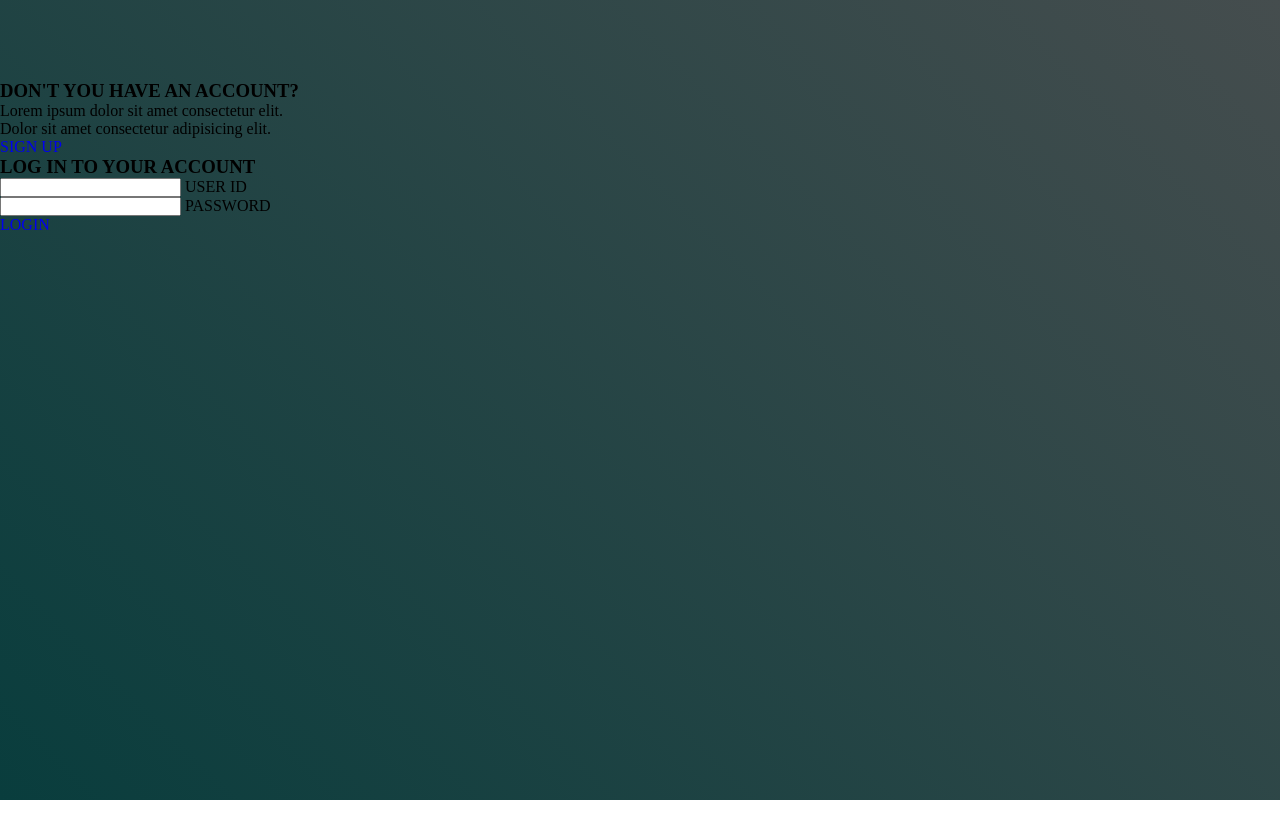
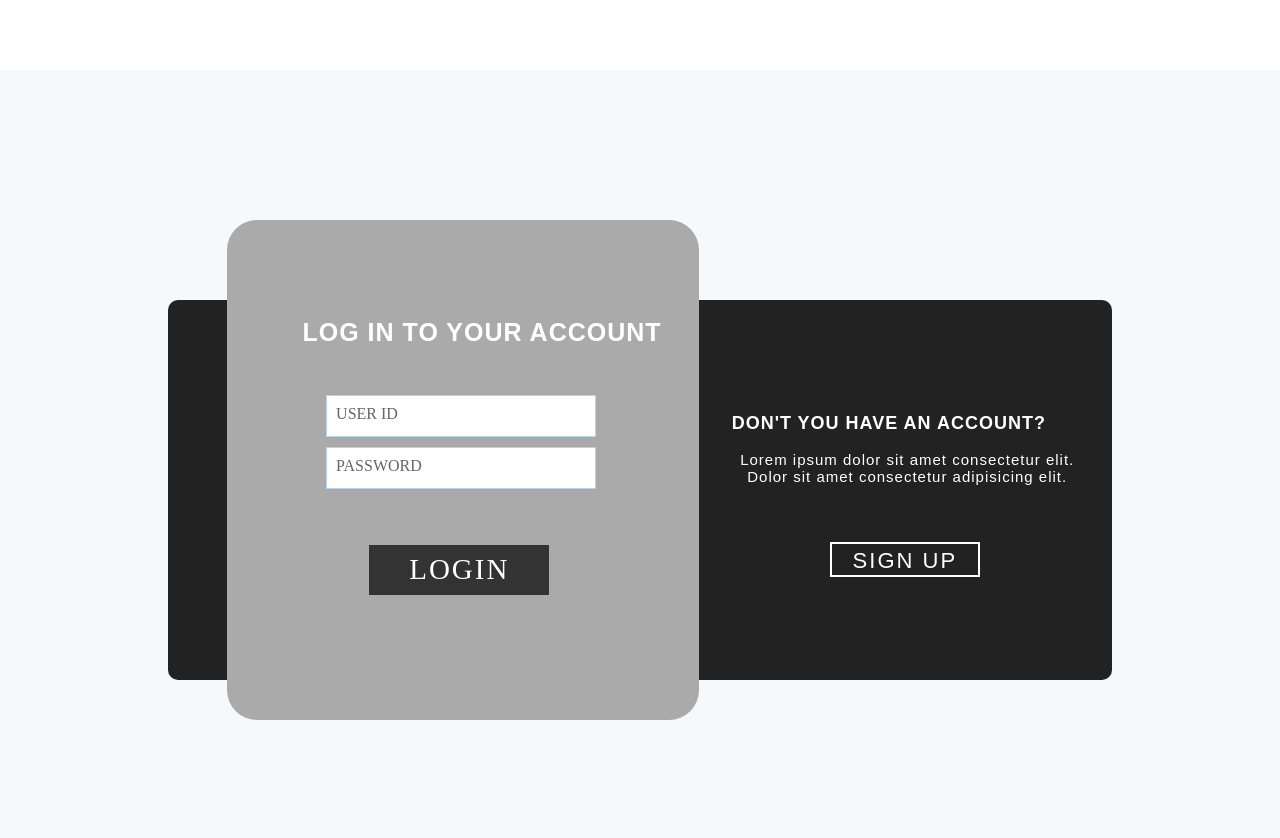
Before and after one commit to dcodelabTutor/login_page, a plain HTML site: page index.html in a window 1280 px wide. Before the commit the page ends 800 px from the top, so only its background shows below. Drawn offline with Linux system fonts and the light colour scheme.

Commit message:
레이아웃수정css

```diff
--- a/scss/style.scss
+++ b/scss/style.scss
@@ -13,135 +13,148 @@ ol {
 a {
 	text-decoration: none;
 }
-.login {
+#utilLogin {
 	width: 100%;
-	height: 100vh;
-	background: linear-gradient(45deg, #093d3d, #454d4e);
-	position: relative;
-	overflow: hidden;
-	padding-top: 10vh;
+	height: 100%;
+	margin-top: 50px;
+	background: rgba(229, 241, 248, 0.4);
+
 	.inner {
 		width: 1180px;
-		height: 80vh;
-		background: #eee;
+		height: 1000px;
 		margin: 0 auto;
-		.con {
-			width: 100%;
-			height: 100%;
+		margin-top: 70px;
+		position: relative;
+		padding: 50px 0;
+		overflow: hidden;
+		padding-top: 15vh;
 
-			&::after {
-				content: '';
-				display: block;
-				clear: both;
+		.loginTojoin {
+			width: 80%;
+			height: 380px;
+			background: #222;
+			border-radius: 10px;
+			position: absolute;
+			top: 23%;
+			left: 10%;
+			text-align: right;
+			padding: 50px;
+
+			h1 {
+				font: bold 18px/1 'arial';
+				color: #fff;
+				margin-bottom: 10px;
+				position: absolute;
+				top: 30%;
+				right: 7%;
+				letter-spacing: 1px;
 			}
-			.loginVisual {
-				width: 50%;
-				height: 100%;
-				float: left;
-				background: #195158;
-				position: relative; //추가
-				overflow: hidden; //추가
-				.logo {
-					width: 40%;
+			p {
+				font: 15px/1.1 'arial';
+				color: #fff;
+				margin-bottom: 10px;
 				position: absolute;
 				top: 40%;
-					left: 50%;
-					transform: translateX(-50%);
-					img {
-						width: 100%;
-						height: 100%;
-						object-fit: cover;
+				right: 4%;
+				text-align: center;
+				letter-spacing: 1px;
+			}
+			a {
+				display: block;
+				position: absolute;
+				bottom: 27%;
+				right: 14%;
+				font: 22px/1.5 'arial';
+				color: #fff;
+				border: 2px solid #fff;
+				width: 150px;
+				height: 35px;
+				text-align: center;
+				transform: 0.5s;
+				letter-spacing: 2px;
+				&:hover {
+					color: rgb(179, 215, 232);
+					background: #fff;
 				}
 			}
-				.bottomVisual {
-					width: 100%;
+		}
+
+		.loginInfo {
+			width: 40%;
+			height: 500px;
+			background: #aaa;
+			border-radius: 30px;
 			position: absolute;
-					bottom: 0px;
-					left: 0px;
-
-					img {
-						width: 100%;
-						height: 100%;
-						object-fit: cover;
-					}
-				}
-				.reflection {
-					width: 100%;
-					height: 100%;
+			top: 15%;
+			left: 15%;
+			text-align: center;
+			h1 {
+				font: bold 25px/1 'arial';
+				color: #fff;
+				margin-bottom: 10px;
 				position: absolute;
-					top: -20%;
-					img {
-						width: 100%;
-						height: 100%;
-						object-fit: cover;
-						filter: blur(4px) invert(30%);
-					}
-				}
-				.sun {
-					width: 300px;
-					height: 300px;
-					position: absolute;
-					margin-top: -100px;
-					margin-left: -100px;
-				}
-			}
-			.loginInfo {
-				width: 50%;
-				height: 100%;
-				float: left;
-				position: relative;
-				h1 {
-					width: 100%;
-					font: 100px/1 'Orbitron';
-					text-align: center;
-					position: absolute;
-					top: 40%;
-					left: 50%;
-					transform: translate(-50%, -80%);
+				top: 20%;
+				left: 16%;
+				letter-spacing: 1px;
 			}
 			.loginBox {
 				position: absolute;
-					top: 50%;
-					left: 50%;
-					transform: translate(-50%, -20%);
+				top: 35%;
+				left: 21%;
+			}
 			.inputBox {
-						position: relative;
 				input {
-							width: 100%;
-							padding: 10px;
-							border: 1px solid #093d3d;
-							background: #fff;
-							border-radius: 5px;
-							//outline: none;
-							color: #195158;
-							font-size: 1em;
-							font-weight: bold;
-							font-family: 'orbitron';
+					width: 270px;
+					height: 40px;
+					padding: 20px;
 					margin-bottom: 10px;
+					border: 1px solid rgb(179, 215, 232);
+					color: rgb(2, 30, 43);
+					font-family: 'arial';
 					&:valid ~ span,
 					&:focus ~ span {
-								color: #454d4e;
+						color: rgb(70, 99, 194);
+						font-family: 'Kanit';
 						transform: translateX(10px) translateY(-7px);
 						font-size: 0.65em;
+						font-weight: bold;
 						padding: 0 10px;
 						background: #fff;
-								border-left: 1px solid #093d3d;
-								border-right: 1px solid #093d3d;
+						border-left: 2px solid rgb(179, 215, 232);
+						border-right: 2px solid rgb(179, 215, 232);
+						letter-spacing: 1px;
 					}
 				}
 				span {
 					position: absolute;
-							left: 0;
+					left: 0px;
 					padding: 10px;
 					pointer-events: none;
 					font-size: 1em;
-							color: #000;
+					font-family: 'Kanit';
+					color: #666;
 					text-transform: uppercase;
 					transition: 0.5s;
+				}
+			}
+			a {
+				display: block;
+				position: absolute;
+				top: 150px;
+				left: 16%;
+				font: 29px/1.7 'Kanit';
+				color: #fff;
+				background: #333;
+				width: 180px;
+				height: 50px;
+				text-align: center;
+				transform: 0.5s;
+				letter-spacing: 2px;
+				&:hover {
+					color: #fff;
+					background: rgb(238, 228, 181);
 				}
 			}
 		}
 	}
 }
-	}
-}
```
Also changed, not shown: css/style.css, 1 other file. Lines whose indentation alone changed are shown as unchanged.
